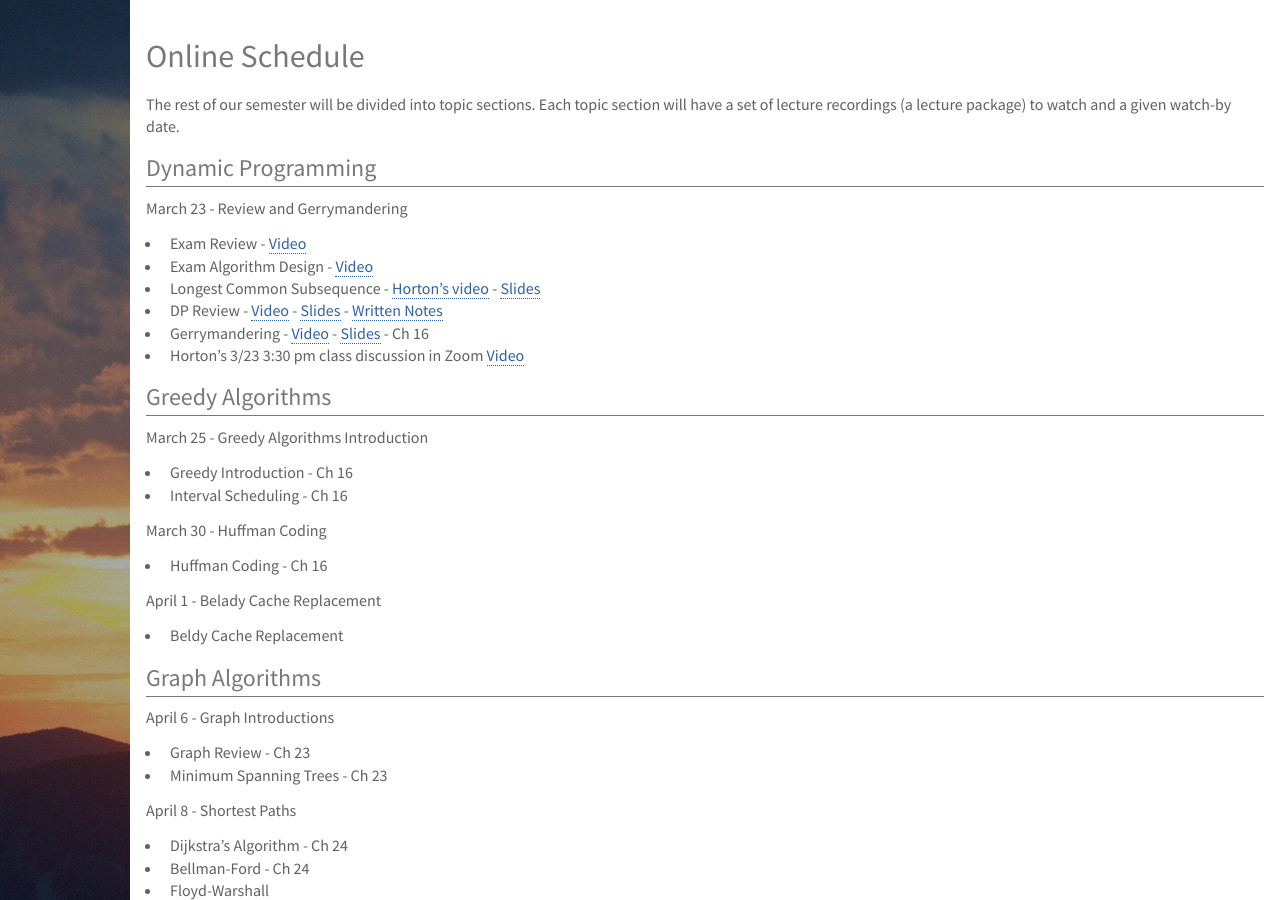
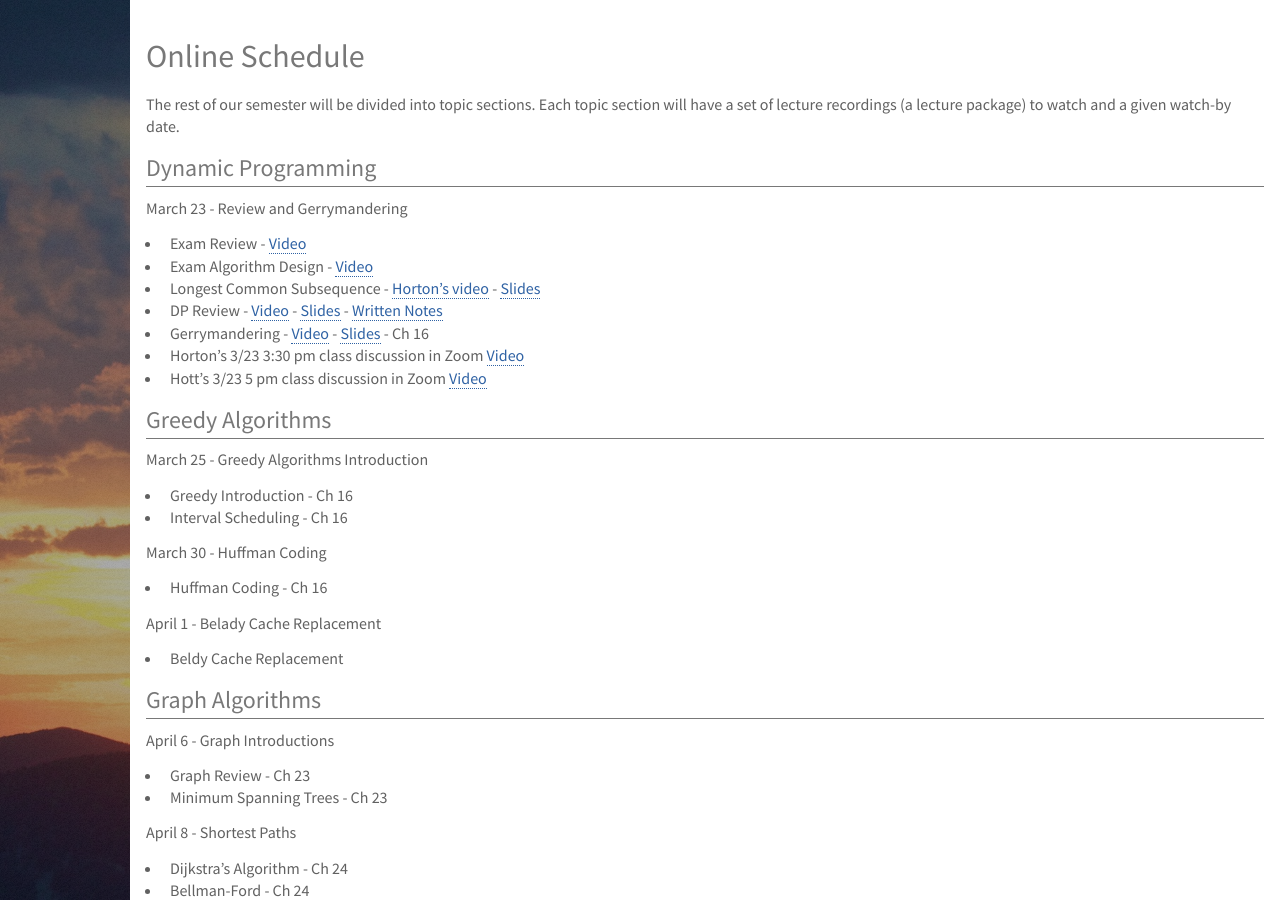
Before and after one commit to deternitydx/uvacs4102, a Jekyll site: the page built from schedule.md, in a window 1280 px wide and 900 px high. Built offline with Jekyll 4.4.1, drawn with Linux system fonts in a browser that asks for light colours; nearby versions of some CDN libraries; library files that are not in the unit come from our copies.

Commit message:
Added lecture recording

```diff
--- a/schedule.md
+++ b/schedule.md
@@ -17,6 +17,7 @@ March 23 - Review and Gerrymandering
 - DP Review - [Video](https://uva.hosted.panopto.com/Panopto/Pages/Viewer.aspx?id=15fec513-9015-4cae-882b-ab87014cc59b) - [Slides](lectures/l15-review.pdf) - [Written Notes](lectures/l15-review-written.pdf)
 - Gerrymandering - [Video](https://uva.hosted.panopto.com/Panopto/Pages/Viewer.aspx?id=8b613684-720a-4167-a32e-ab7e016ea13f) - [Slides](lectures/l15-gerrymander.pdf) - Ch 16
 - Horton's 3/23 3:30 pm class discussion in Zoom [Video](https://virginia.zoom.us/rec/share/_c8qBazM83NJc43CzUDudbNmWanZaaa81nBN-PMEzE7Llmd8AG8j6_lHtNIn3qan)
+- Hott's 3/23 5 pm class discussion in Zoom [Video](https://virginia.zoom.us/rec/share/4_NkI5fN6HlJQ4nt1njdZJAYFYP7X6a81nRK-6ZYxEpqk2Cq-V2iYHjyWuUYY67v)
 
 ## Greedy Algorithms
 
```
